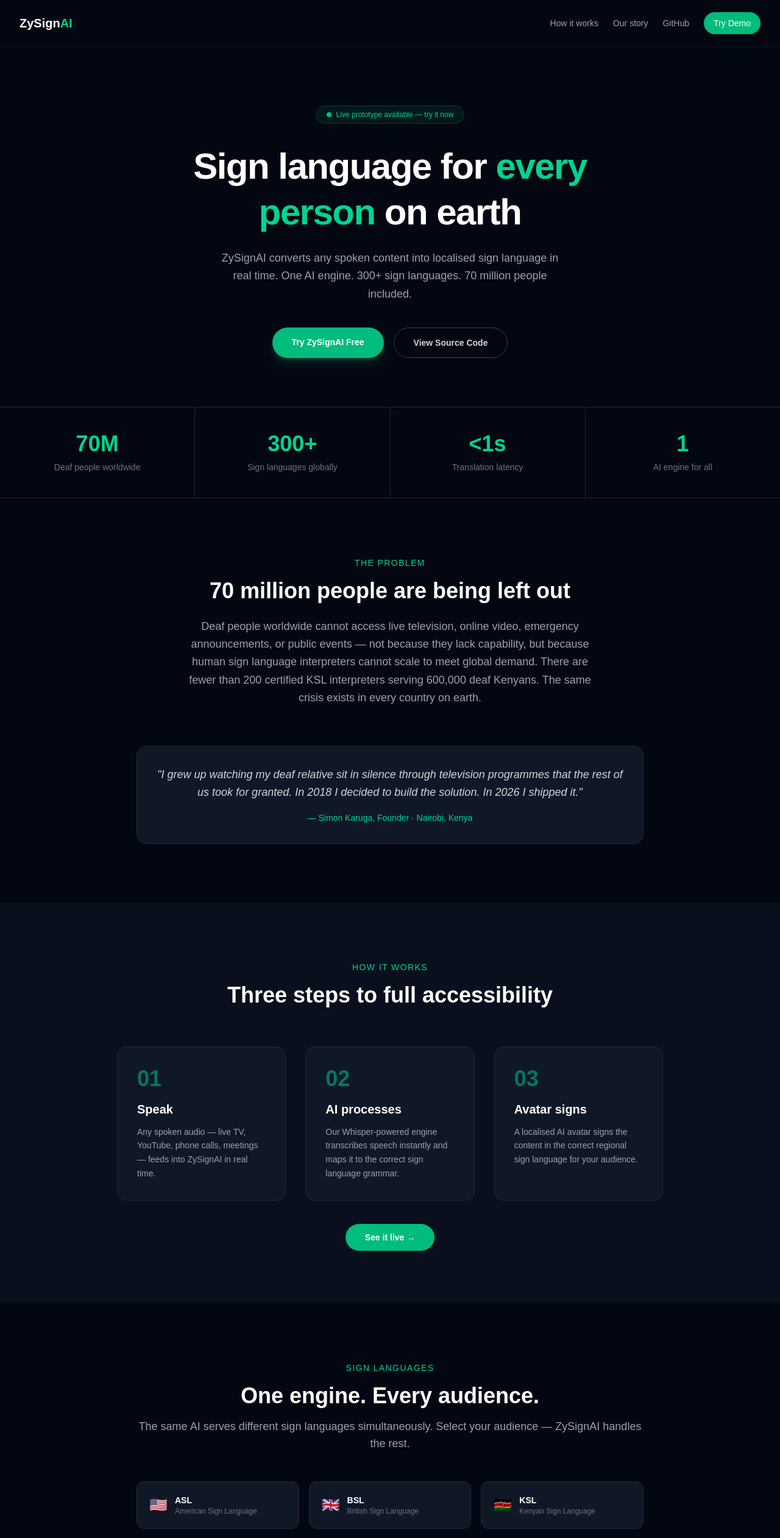
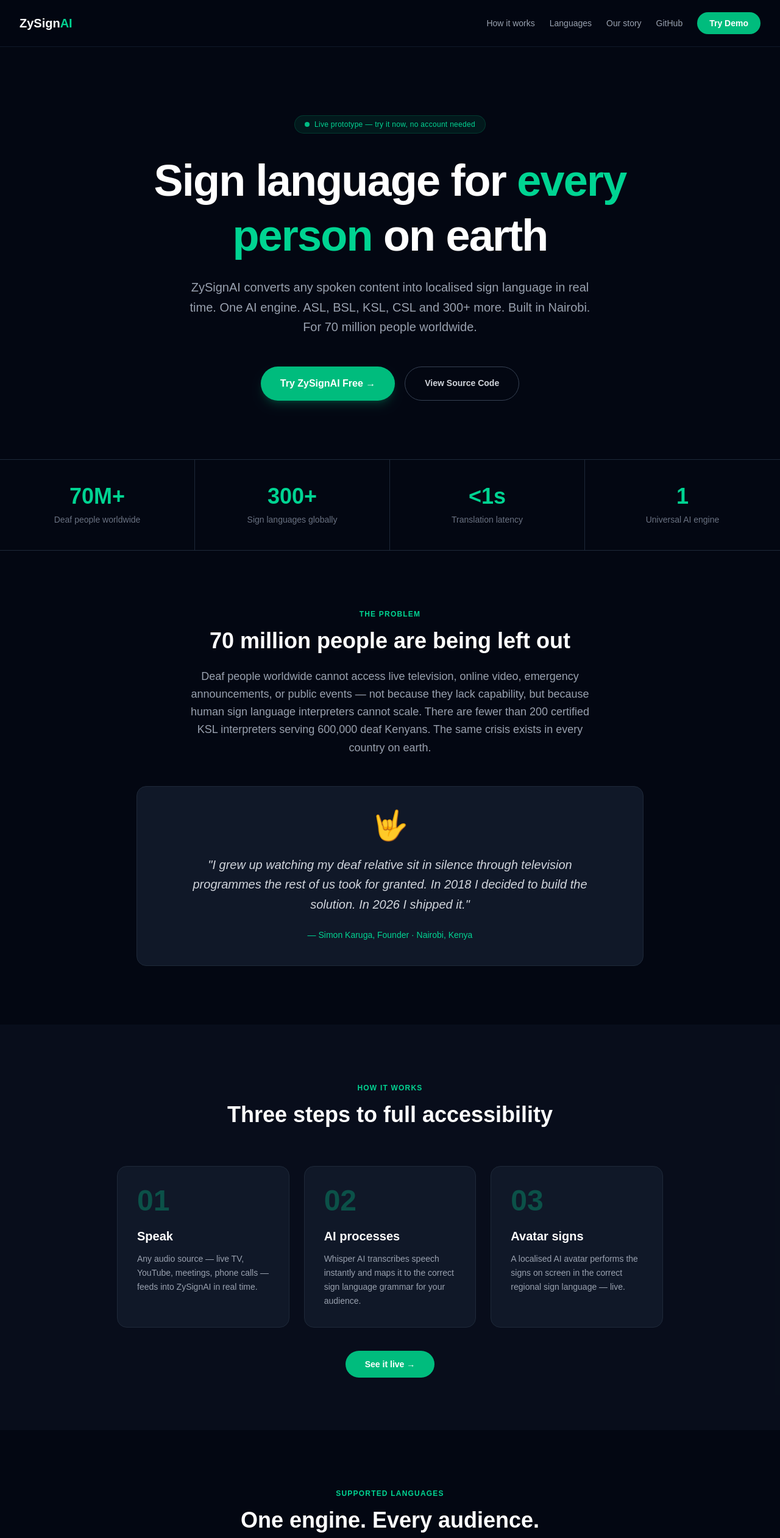
Before and after one commit to PsymoreKaruga/ZySignAI, a Next.js app in the folder frontend/: page / in a window 1280 px wide. Shown: the top 2522 px of the page at 61% size. Built offline with nearby package versions, Linux system fonts and the light colour scheme.

Commit message:
Add professional landing page and move translator to /translate

```diff
--- a/frontend/app/page.tsx
+++ b/frontend/app/page.tsx
@@ -1,36 +1,36 @@
 import Link from 'next/link'
 
 const LANGUAGES = [
-  { code: 'ASL', name: 'American', country: '🇺🇸' },
-  { code: 'BSL', name: 'British', country: '🇬🇧' },
-  { code: 'KSL', name: 'Kenyan', country: '🇰🇪' },
-  { code: 'CSL', name: 'Chinese', country: '🇨🇳' },
-  { code: 'LSF', name: 'French', country: '🇫🇷' },
-  { code: 'Auslan', name: 'Australian', country: '🇦🇺' },
+  { code: 'ASL', name: 'American', country: '🇺🇸', color: '#10b981' },
+  { code: 'BSL', name: 'British', country: '🇬🇧', color: '#3b82f6' },
+  { code: 'KSL', name: 'Kenyan', country: '🇰🇪', color: '#f59e0b' },
+  { code: 'CSL', name: 'Chinese', country: '🇨🇳', color: '#ef4444' },
+  { code: 'LSF', name: 'French', country: '🇫🇷', color: '#8b5cf6' },
+  { code: 'Auslan', name: 'Australian', country: '🇦🇺', color: '#06b6d4' },
 ]
 
 const STATS = [
-  { number: '70M', label: 'Deaf people worldwide' },
+  { number: '70M+', label: 'Deaf people worldwide' },
   { number: '300+', label: 'Sign languages globally' },
   { number: '<1s', label: 'Translation latency' },
-  { number: '1', label: 'AI engine for all' },
+  { number: '1', label: 'Universal AI engine' },
 ]
 
 const STEPS = [
   {
-    number: '01',
+    step: '01',
     title: 'Speak',
-    description: 'Any spoken audio — live TV, YouTube, phone calls, meetings — feeds into ZySignAI in real time.',
+    desc: 'Any audio source — live TV, YouTube, meetings, phone calls — feeds into ZySignAI in real time.',
   },
   {
-    number: '02',
+    step: '02',
     title: 'AI processes',
-    description: 'Our Whisper-powered engine transcribes speech instantly and maps it to the correct sign language grammar.',
+    desc: 'Whisper AI transcribes speech instantly and maps it to the correct sign language grammar for your audience.',
   },
   {
-    number: '03',
+    step: '03',
     title: 'Avatar signs',
-    description: 'A localised AI avatar signs the content in the correct regional sign language for your audience.',
+    desc: 'A localised AI avatar performs the signs on screen in the correct regional sign language — live.',
   },
 ]
 
@@ -38,29 +38,32 @@
   return (
     <main className="min-h-screen bg-gray-950 text-white">
 
-      {/* Nav */}
-      <nav className="flex items-center justify-between px-8 py-5 border-b border-gray-900">
+      {/* Navbar */}
+      <nav className="flex items-center justify-between px-8 py-5 border-b border-gray-900 sticky top-0 bg-gray-950/90 backdrop-blur z-50">
         <div className="text-xl font-bold">
           ZySign<span className="text-emerald-400">AI</span>
         </div>
         <div className="flex items-center gap-6">
-          <a href="#how" className="text-gray-400 hover:text-white text-sm transition-colors">
+          <a href="#how" className="text-gray-400 hover:text-white text-sm transition-colors hidden md:block">
             How it works
           </a>
-          <a href="#story" className="text-gray-400 hover:text-white text-sm transition-colors">
+          <a href="#languages" className="text-gray-400 hover:text-white text-sm transition-colors hidden md:block">
+            Languages
+          </a>
+          <a href="#story" className="text-gray-400 hover:text-white text-sm transition-colors hidden md:block">
             Our story
           </a>
-
           <a
             href="https://github.com/PsymoreKaruga/ZySignAI"
             target="_blank"
-            className="text-gray-400 hover:text-white text-sm transition-colors"
+            rel="noopener noreferrer"
+            className="text-gray-400 hover:text-white text-sm transition-colors hidden md:block"
           >
             GitHub
           </a>
           <Link
             href="/translate"
-            className="bg-emerald-500 hover:bg-emerald-600 text-white px-4 py-2 rounded-full text-sm font-medium transition-all hover:scale-105"
+            className="bg-emerald-500 hover:bg-emerald-600 text-white px-5 py-2 rounded-full text-sm font-semibold transition-all hover:scale-105"
           >
             Try Demo
           </Link>
@@ -68,47 +71,51 @@
       </nav>
 
       {/* Hero */}
-      <section className="flex flex-col items-center text-center px-8 pt-24 pb-20">
+      <section className="flex flex-col items-center text-center px-8 pt-28 pb-24">
         <div className="inline-flex items-center gap-2 bg-emerald-500/10 border border-emerald-500/20 rounded-full px-4 py-1.5 mb-8">
           <div className="w-2 h-2 rounded-full bg-emerald-400 animate-pulse"/>
-          <span className="text-emerald-400 text-xs font-medium">
-            Live prototype available — try it now
+          <span className="text-emerald-400 text-xs font-medium tracking-wide">
+            Live prototype — try it now, no account needed
           </span>
         </div>
 
-        <h1 className="text-6xl font-bold tracking-tight mb-6 max-w-3xl leading-tight">
+        <h1 className="text-5xl md:text-7xl font-bold tracking-tight mb-6 max-w-4xl leading-tight">
           Sign language for{' '}
           <span className="text-emerald-400">every person</span>{' '}
           on earth
         </h1>
 
-        <p className="text-gray-400 text-lg max-w-xl mb-10 leading-relaxed">
+        <p className="text-gray-400 text-lg md:text-xl max-w-2xl mb-12 leading-relaxed">
           ZySignAI converts any spoken content into localised sign language
-          in real time. One AI engine. 300+ sign languages. 70 million people included.
+          in real time. One AI engine. ASL, BSL, KSL, CSL and 300+ more.
+          Built in Nairobi. For 70 million people worldwide.
         </p>
 
         <div className="flex gap-4 flex-wrap justify-center">
           <Link
             href="/translate"
-            className="bg-emerald-500 hover:bg-emerald-600 text-white px-8 py-3.5 rounded-full font-semibold text-sm transition-all hover:scale-105 shadow-lg shadow-emerald-500/20"
+            className="bg-emerald-500 hover:bg-emerald-600 text-white px-8 py-4 rounded-full font-semibold transition-all hover:scale-105 shadow-lg shadow-emerald-500/20"
           >
-            Try ZySignAI Free
+            Try ZySignAI Free →
           </Link>
-
           <a
             href="https://github.com/PsymoreKaruga/ZySignAI"
             target="_blank"
-            className="border border-gray-700 hover:border-gray-500 text-gray-300 hover:text-white px-8 py-3.5 rounded-full font-semibold text-sm transition-all"
+            rel="noopener noreferrer"
+            className="border border-gray-700 hover:border-gray-500 text-gray-300 hover:text-white px-8 py-4 rounded-full font-semibold text-sm transition-all"
           >
             View Source Code
           </a>
         </div>
       </section>
 
-      {/* Stats */}
-      <section className="grid grid-cols-2 md:grid-cols-4 gap-px bg-gray-800 border-t border-b border-gray-800">
-        {STATS.map((stat) => (
-          <div key={stat.number} className="bg-gray-950 px-8 py-10 text-center">
+      {/* Stats bar */}
+      <section className="grid grid-cols-2 md:grid-cols-4 border-t border-b border-gray-800">
+        {STATS.map((stat, i) => (
+          <div
+            key={i}
+            className="px-8 py-10 text-center border-r border-gray-800 last:border-r-0"
+          >
             <div className="text-4xl font-bold text-emerald-400 mb-2">
               {stat.number}
             </div>
@@ -119,8 +126,8 @@
 
       {/* Problem */}
       <section className="px-8 py-24 max-w-4xl mx-auto">
-        <div className="text-center mb-16">
-          <p className="text-emerald-400 text-sm font-medium uppercase tracking-widest mb-4">
+        <div className="text-center mb-12">
+          <p className="text-emerald-400 text-xs font-semibold uppercase tracking-widest mb-4">
             The problem
           </p>
           <h2 className="text-4xl font-bold mb-6">
@@ -130,29 +137,30 @@
             Deaf people worldwide cannot access live television, online video,
             emergency announcements, or public events — not because they lack
             capability, but because human sign language interpreters cannot
-            scale to meet global demand. There are fewer than 200 certified
-            KSL interpreters serving 600,000 deaf Kenyans. The same crisis
-            exists in every country on earth.
+            scale. There are fewer than 200 certified KSL interpreters
+            serving 600,000 deaf Kenyans. The same crisis exists in
+            every country on earth.
           </p>
         </div>
 
-        <div className="bg-gray-900 border border-gray-800 rounded-2xl p-8">
-          <p className="text-gray-300 text-lg leading-relaxed italic text-center">
+        <div className="bg-gray-900 border border-gray-800 rounded-2xl p-10 text-center">
+          <div className="text-5xl mb-6">🤟</div>
+          <p className="text-gray-300 text-xl leading-relaxed italic max-w-2xl mx-auto">
             "I grew up watching my deaf relative sit in silence through
-            television programmes that the rest of us took for granted.
+            television programmes the rest of us took for granted.
             In 2018 I decided to build the solution. In 2026 I shipped it."
           </p>
-          <p className="text-emerald-400 text-sm text-center mt-4 font-medium">
+          <p className="text-emerald-400 text-sm mt-6 font-medium">
             — Simon Karuga, Founder · Nairobi, Kenya
           </p>
         </div>
       </section>
 
       {/* How it works */}
-      <section id="how" className="px-8 py-24 bg-gray-900/50">
+      <section id="how" className="px-8 py-24 bg-gray-900/40">
         <div className="max-w-4xl mx-auto">
           <div className="text-center mb-16">
-            <p className="text-emerald-400 text-sm font-medium uppercase tracking-widest mb-4">
+            <p className="text-emerald-400 text-xs font-semibold uppercase tracking-widest mb-4">
               How it works
             </p>
             <h2 className="text-4xl font-bold">
@@ -160,16 +168,18 @@
             </h2>
           </div>
 
-          <div className="grid md:grid-cols-3 gap-8">
+          <div className="grid md:grid-cols-3 gap-6">
             {STEPS.map((step) => (
-              <div key={step.number}
-                className="bg-gray-900 border border-gray-800 rounded-2xl p-8">
-                <div className="text-emerald-400 text-4xl font-bold mb-4 opacity-50">
-                  {step.number}
+              <div
+                key={step.step}
+                className="bg-gray-900 border border-gray-800 rounded-2xl p-8 hover:border-emerald-500/30 transition-colors"
+              >
+                <div className="text-5xl font-bold text-emerald-400/30 mb-5">
+                  {step.step}
                 </div>
                 <h3 className="text-xl font-bold mb-3">{step.title}</h3>
                 <p className="text-gray-400 text-sm leading-relaxed">
-                  {step.description}
+                  {step.desc}
                 </p>
               </div>
             ))}
@@ -187,94 +197,115 @@
       </section>
 
       {/* Languages */}
-      <section className="px-8 py-24 max-w-4xl mx-auto">
+      <section id="languages" className="px-8 py-24 max-w-4xl mx-auto">
         <div className="text-center mb-12">
-          <p className="text-emerald-400 text-sm font-medium uppercase tracking-widest mb-4">
-            Sign languages
+          <p className="text-emerald-400 text-xs font-semibold uppercase tracking-widest mb-4">
+            Supported languages
           </p>
           <h2 className="text-4xl font-bold mb-4">
             One engine. Every audience.
           </h2>
-          <p className="text-gray-400 text-lg">
-            The same AI serves different sign languages simultaneously.
-            Select your audience — ZySignAI handles the rest.
+          <p className="text-gray-400 text-lg max-w-xl mx-auto">
+            The same AI serves multiple sign languages simultaneously.
+            Select your audience — ZySignAI handles the localisation.
           </p>
         </div>
 
-        <div className="grid grid-cols-2 md:grid-cols-3 gap-4 mb-8">
+        <div className="grid grid-cols-2 md:grid-cols-3 gap-4 mb-6">
           {LANGUAGES.map((lang) => (
-            <div key={lang.code}
-              className="bg-gray-900 border border-gray-800 rounded-xl p-5 flex items-center gap-3">
-              <span className="text-2xl">{lang.country}</span>
+            <div
+              key={lang.code}
+              className="bg-gray-900 border border-gray-800 rounded-xl p-5 flex items-center gap-4 hover:border-gray-600 transition-colors"
+            >
+              <span className="text-3xl">{lang.country}</span>
               <div>
-                <div className="font-semibold text-sm">{lang.code}</div>
-                <div className="text-gray-500 text-xs">{lang.name} Sign Language</div>
+                <div className="font-bold text-sm" style={{ color: lang.color }}>
+                  {lang.code}
+                </div>
+                <div className="text-gray-500 text-xs mt-0.5">
+                  {lang.name} Sign Language
+                </div>
               </div>
             </div>
           ))}
         </div>
 
-        <p className="text-center text-gray-600 text-sm">
-          + 294 more sign languages in development
+        <p className="text-center text-gray-700 text-sm">
+          + 294 more sign languages in active development
         </p>
       </section>
 
       {/* Story */}
-      <section id="story" className="px-8 py-24 bg-gray-900/50">
+      <section id="story" className="px-8 py-24 bg-gray-900/40">
         <div className="max-w-3xl mx-auto text-center">
-          <p className="text-emerald-400 text-sm font-medium uppercase tracking-widest mb-4">
+          <p className="text-emerald-400 text-xs font-semibold uppercase tracking-widest mb-4">
             Our story
           </p>
-          <h2 className="text-4xl font-bold mb-8">
+          <h2 className="text-4xl font-bold mb-10">
             Built in Nairobi. For the world.
           </h2>
-          <p className="text-gray-400 text-lg leading-relaxed mb-6">
+          <div className="space-y-5 text-gray-400 text-lg leading-relaxed text-left">
+            <p>
               ZySignAI was conceived in 2018 by Simon Karuga, a developer
               from Thika, Kenya, who watched his deaf relative excluded from
               the media and conversations that everyone else took for granted.
             </p>
-          <p className="text-gray-400 text-lg leading-relaxed mb-6">
-            He attempted to build it as his final year university project
+            <p>
+              He attempted to build it as his university final year project
               in 2023 — before the AI tools needed to make it work properly
-            even existed. His supervisors said it was impossible.
+              even existed. His supervisors told him it was impossible.
+              He built it anyway.
             </p>
-          <p className="text-gray-400 text-lg leading-relaxed mb-10">
-            In March 2026, working alone in Nairobi, he shipped the first
-            working prototype. ZySignAI is now live, open source, and being
-            developed as infrastructure for the 70 million deaf people
+            <p>
+              In March 2026, working alone in Nairobi with Django, Next.js,
+              and Whisper AI, he deployed the first working prototype.
+              ZySignAI is now live, open source, and being developed as
+              communication infrastructure for the 70 million deaf people
               worldwide who deserve full access to the world's information.
             </p>
-
+          </div>
+          <div className="mt-10 flex gap-4 justify-center flex-wrap">
             <a
               href="https://github.com/PsymoreKaruga/ZySignAI"
               target="_blank"
-            className="text-emerald-400 hover:text-emerald-300 text-sm font-medium"
+              rel="noopener noreferrer"
+              className="text-emerald-400 hover:text-emerald-300 text-sm font-medium transition-colors"
             >
               Read the code on GitHub →
             </a>
+            <span className="text-gray-700">·</span>
+            <a
+              href="https://linkedin.com/in/simon-karuga-760929352"
+              target="_blank"
+              rel="noopener noreferrer"
+              className="text-emerald-400 hover:text-emerald-300 text-sm font-medium transition-colors"
+            >
+              Connect on LinkedIn →
+            </a>
+          </div>
         </div>
       </section>
 
       {/* CTA */}
-      <section className="px-8 py-24">
+      <section className="px-8 py-28">
         <div className="max-w-2xl mx-auto text-center">
-          <h2 className="text-4xl font-bold mb-6">
+          <h2 className="text-5xl font-bold mb-6">
             Ready to break the barrier?
           </h2>
-          <p className="text-gray-400 mb-10">
-            Try ZySignAI free. No account required. Works in your browser.
+          <p className="text-gray-400 text-lg mb-12 leading-relaxed">
+            Try ZySignAI free in your browser right now.
+            No account. No download. No barriers.
           </p>
           <div className="flex gap-4 justify-center flex-wrap">
             <Link
               href="/translate"
-              className="bg-emerald-500 hover:bg-emerald-600 text-white px-8 py-3.5 rounded-full font-semibold transition-all hover:scale-105"
+              className="bg-emerald-500 hover:bg-emerald-600 text-white px-10 py-4 rounded-full font-bold transition-all hover:scale-105 shadow-lg shadow-emerald-500/20"
             >
               Try ZySignAI Free
             </Link>
-
             <a
               href="mailto:simonkaruga945@gmail.com"
-              className="border border-gray-700 hover:border-gray-500 text-gray-300 hover:text-white px-8 py-3.5 rounded-full font-semibold text-sm transition-all"
+              className="border border-gray-700 hover:border-gray-500 text-gray-300 hover:text-white px-10 py-4 rounded-full font-semibold text-sm transition-all"
             >
               Partner with us
             </a>
@@ -284,25 +315,30 @@
 
       {/* Footer */}
       <footer className="border-t border-gray-900 px-8 py-10">
-        <div className="max-w-4xl mx-auto flex flex-col md:flex-row items-center justify-between gap-4">
+        <div className="max-w-4xl mx-auto flex flex-col md:flex-row items-center justify-between gap-6">
           <div className="text-xl font-bold">
             ZySign<span className="text-emerald-400">AI</span>
           </div>
-          <p className="text-gray-600 text-sm">
-            Built by Simon Karuga · Nairobi, Kenya · 2026
+          <p className="text-gray-700 text-sm text-center">
+            Universal AI Sign Language Translator · Built by Simon Karuga · Nairobi, Kenya · 2026
           </p>
           <div className="flex gap-6">
-            <a href="https://github.com/PsymoreKaruga/ZySignAI"
+            <a
+              href="https://github.com/PsymoreKaruga/ZySignAI"
               target="_blank"
-              className="text-gray-600 hover:text-gray-400 text-sm transition-colors">
+              rel="noopener noreferrer"
+              className="text-gray-600 hover:text-gray-400 text-sm transition-colors"
+            >
               GitHub
             </a>
             <Link href="/translate"
               className="text-gray-600 hover:text-gray-400 text-sm transition-colors">
               Demo
             </Link>
-            <a href="mailto:simonkaruga945@gmail.com"
-              className="text-gray-600 hover:text-gray-400 text-sm transition-colors">
+            <a
+              href="mailto:simonkaruga945@gmail.com"
+              className="text-gray-600 hover:text-gray-400 text-sm transition-colors"
+            >
               Contact
             </a>
           </div>
--- a/frontend/app/translate/page.tsx
+++ b/frontend/app/translate/page.tsx
@@ -1,6 +1,6 @@
 'use client'
 import { useEffect, useRef, useState } from 'react'
-import HandAvatar from '../components/HandAvatar'
+import HandAvatar from './components/HandAvatar'
 
 type Msg = { type: string; text?: string; message?: string }
 
```
Also changed, not shown: frontend/app/translate/components/HandAvatar.tsx (renamed from frontend/app/components/HandAvatar.tsx). Lines whose indentation alone changed are shown as unchanged.
